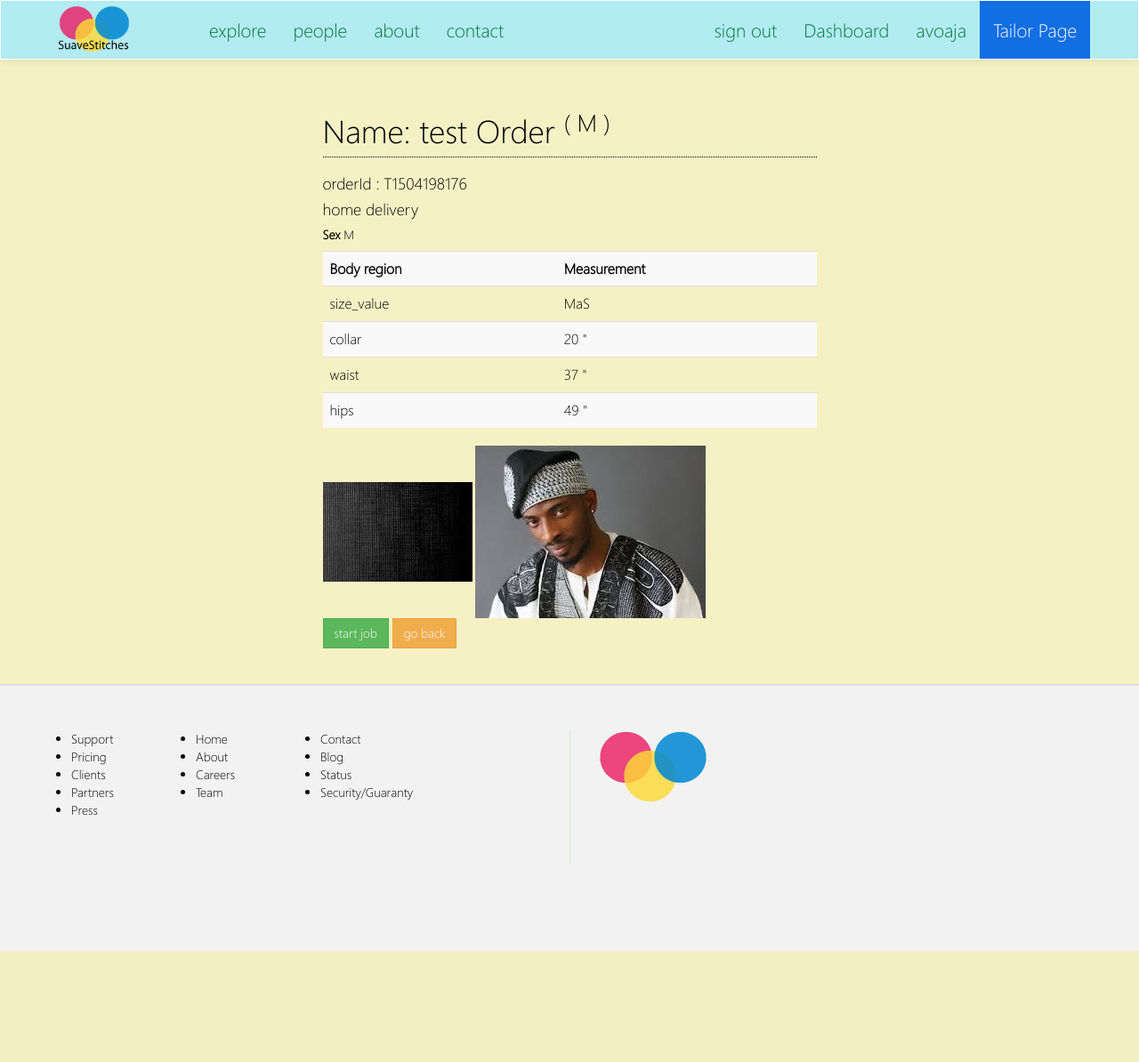
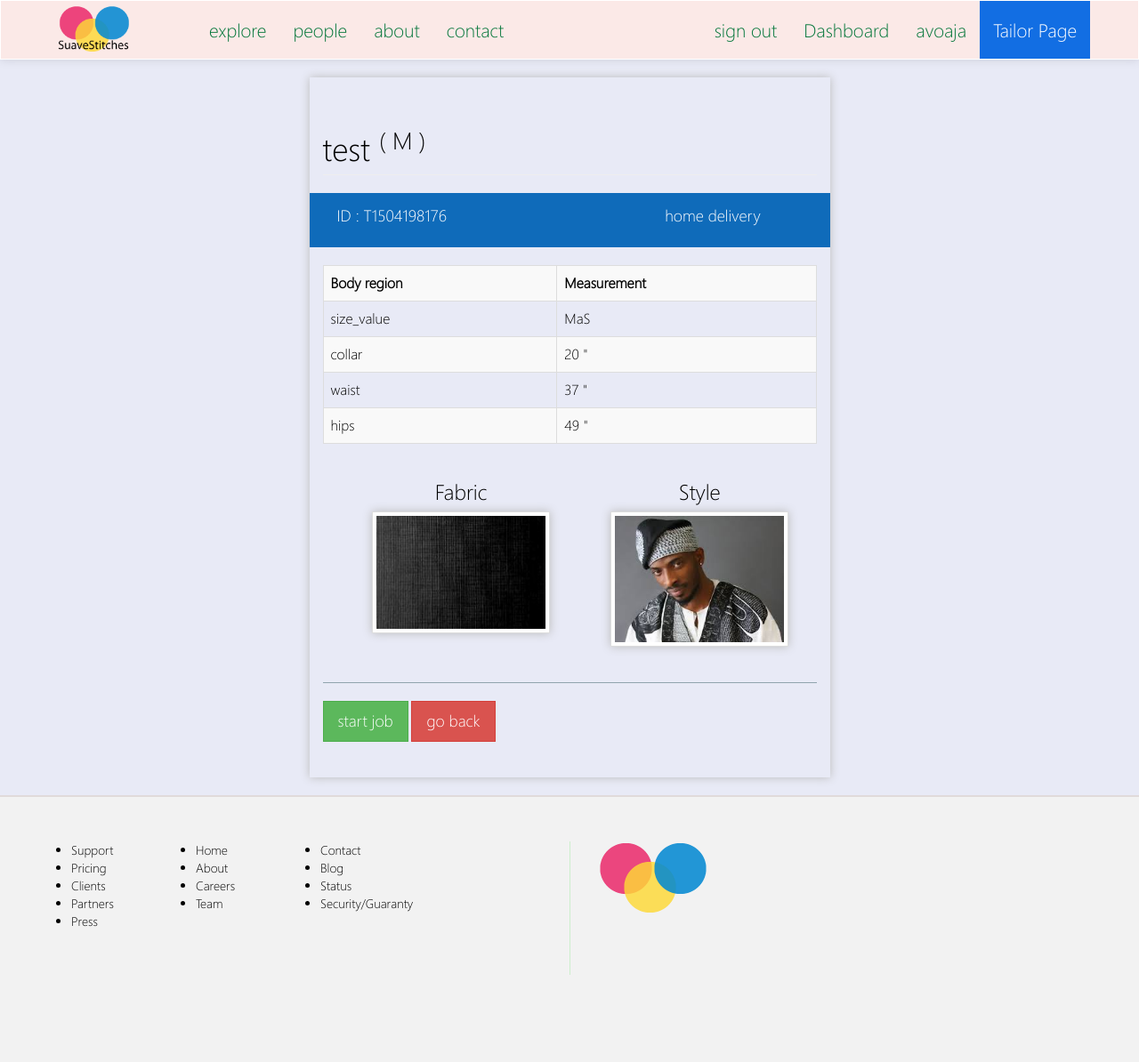
Before and after one commit to avoajaugochukwu/suaveproject, a Django app: a page that uses suave/templates/i/layout/base.html in a window 1280 px wide. Shown: the whole page at 89% size. Before the commit the page ends 1069 px from the top, so only its background shows below. Run offline with Django 3.2, Linux system fonts and the light colour scheme; a user stored in the database is signed in; data comes from the database, SQL or seed files in the repository; both versions use the stored data as it was after the commit; some libraries are stand-ins or nearby versions.

Commit message:
tailorOrderDetails UI and corrected helper.mainOrderId for 1 and 2 digits month and day values

```diff
--- a/suave/static/css/_variables.scss
+++ b/suave/static/css/_variables.scss
@@ -1,19 +1,5 @@
 $white: #fff;
 /* for django errors*/
-.tailorPage-color {
-  background: #90A4AE;
-  background: #BDBDBD;
-  background: #B2EBF2;
-  background: #d8f0f3;
-  background: #e8f2f3;
-  background: #f6f1c4;
-  // background: #2f0f56;
-  // background: #4a148c;
-  // background: #5C6BC0;
-  // color: #fff;
-  // color: #FFa;
-}
-
 .errorlist {
   color: red;
   line-height: 20px;
--- a/suave/static/css/client/_order.scss
+++ b/suave/static/css/client/_order.scss
@@ -88,7 +88,6 @@ label {
 
 .fabric {
 	text-align: center;
-	border-bottom: 1px solid #cec;
 	padding: 10px;
 }
 .fabric input, .size-container input {
--- a/suave/static/css/style.css
+++ b/suave/static/css/style.css
@@ -1,14 +1,5 @@
 @import url(bootstrap-3.min.css);
 /* for django errors*/
-.tailorPage-color {
-  background: #90A4AE;
-  background: #BDBDBD;
-  background: #B2EBF2;
-  background: #d8f0f3;
-  background: #e8f2f3;
-  background: #f6f1c4;
-}
-
 .errorlist {
   color: red;
   line-height: 20px;
@@ -315,6 +306,13 @@ a:hover {
     line-height: 50px;
   }
 }
+/* styling for all Tailor pages */
+/* To differentiate it from other pages */
+.tailorPage-color {
+  background: #ECEFF1;
+  background: #E8EAF6;
+}
+
 .below-jumbotron-tailor {
   background: #212121;
   color: #80DEEA;
@@ -357,6 +355,21 @@ a:hover {
     line-height: 40px;
   }
 }
+.tailor-order-details {
+  box-shadow: 0px 0px 10px #bbb;
+  margin-top: 20px;
+  margin-bottom: 20px;
+}
+
+.tailor-order-details-img {
+  padding: 0 auto;
+  text-align: center;
+}
+
+.tailor-order-details-img img {
+  box-shadow: 0px 0px 10px #bbb;
+}
+
 .new_user_check {
   background: #AD1457;
   color: #ff0;
@@ -458,7 +471,6 @@ label {
 
 .fabric {
   text-align: center;
-  border-bottom: 1px solid #cec;
   padding: 10px;
 }
 
@@ -492,10 +504,6 @@ label input:checked ~ .size-container, label input:checked ~ .fabric {
   border-radius: 0 !important;
 }
 
-.page-header {
-  border-bottom: 1px #000 dotted;
-}
-
 body {
   color: #000;
   font-family: weblysleek, arial;
--- a/suave/static/css/style.scss
+++ b/suave/static/css/style.scss
@@ -6,6 +6,7 @@
 @import "signup";
 @import "home";
 @import "tailor/tailorHome";
+@import "tailor/tailorOrderDetails";
 @import "client/dashboard";
 @import "client/order";
 /* Variables */
@@ -27,7 +28,6 @@
 	// margin: 0;
 }
 .page-header {
-	border-bottom: 1px #000 dotted;
 }
 body {
 	color: #000;
--- a/suave/static/css/tailor/_tailorHome.scss
+++ b/suave/static/css/tailor/_tailorHome.scss
@@ -1,3 +1,22 @@
+/* styling for all Tailor pages */
+/* To differentiate it from other pages */
+.tailorPage-color {
+  // background: #B2EBF2;
+  // background: #d8f0f3;
+  // background: #e8f2f3;
+  // background: #f6f1c4;
+  // background: #ffe1e1;
+  // background: #2f0f56;
+  // background: #4a148c;
+  // background: #5C6BC0;
+  background: #ECEFF1;
+  background: #E8EAF6;
+  // color: #fff;
+  // color: #FFa;
+}
+
+// ----------------------
+
 .below-jumbotron-tailor {
 	background: #212121;
 	color: #80DEEA;
--- /dev/null
+++ b/suave/static/css/tailor/_tailorOrderDetails.scss
@@ -0,0 +1,14 @@
+.tailor-order-details {
+	// border: 1px solid #ccc;
+	box-shadow: 0px 0px 10px #bbb;
+	margin-top: 20px;
+	margin-bottom: 20px;
+}
+
+.tailor-order-details-img {
+	padding: 0 auto;
+	text-align: center;
+}
+.tailor-order-details-img img {
+	box-shadow: 0px 0px 10px #bbb;
+}
--- a/suave/templates/i/client/order.html
+++ b/suave/templates/i/client/order.html
@@ -81,7 +81,7 @@
 				<div role="tabpanel" class="tab-pane" id="female">
 					<div class="row">
 						<div class="col-lg-6 col-lg-offset-3 order-tab-content" style="">
-							<div class="size-details size-details-head">__
+							<div class="size-details size-details-head">
 								<li>Size</li>
 								<li>Chest</li>
 								<li>Waist</li>
@@ -112,7 +112,7 @@
 				<div role="tabpanel" class="tab-pane" id="male">
 					<div class="row">
 						<div class="col-lg-6 col-lg-offset-3 order-tab-content" style="">
-							<div class="size-details size-details-head">__
+							<div class="size-details size-details-head">
 								<li>Size</li>
 								<li>Chest</li>
 								<li>Waist</li>
--- a/suave/templates/i/layout/base.html
+++ b/suave/templates/i/layout/base.html
@@ -25,7 +25,7 @@
 
 
 	{% if tailorPage %}
-		<nav class="navbar navbar-default" role="navigation" style="background:#B2EBF2">
+		<nav class="navbar navbar-default" role="navigation" style="background:#FBE9E7">
 	{% else %}
 		<nav class="navbar navbar-default" role="navigation">
 	{% endif %}
--- a/suave/templates/i/tailor/order_details.html
+++ b/suave/templates/i/tailor/order_details.html
@@ -3,19 +3,21 @@
 {% block title %} {{ order.client }} | {{ title }} {% endblock %}
 
 {% block main_section %}
-<div class="col-lg-6 col-lg-offset-3"><br>
-	<h1 class="page-header">Name: {{ order.client }} Order <sup>( {{ order.sex }} )</sup></h1>
-		<h4>orderId : {{ order.main_order_id }}</h4>
-		<h4>{{ order.delivery_option|lower }}</h4>
-		<h5><b>Sex</b> {{ order.sex }}</h5>
+<div class="col-lg-6 col-lg-offset-3 tailor-order-details"><br>
+	<h1 class="page-header">{{ order.client }} <sup>( {{ order.sex }} )</sup></h1>
+	<div class="row alert" style="background:#0f6bba;color:#fff">
+		<h4 class="col-lg-6">ID : {{ order.main_order_id }}</h4>
+		<h4 class="col-lg-4 col-lg-offset-2">{{ order.delivery_option|lower }}</h4>
+	</div>
+		<!-- <h3 class="alert alert-success"><b>Sex</b> {{ order.sex }}</h3> -->
 
 
-		<table class="table table-striped table-hover">
+
+		<table class="table table-striped table-hover table-bordered">
 			<tr>
 				<th>Body region</th>
 				<th>Measurement</th>
 			</tr>
-
 {% for instance in size %}
 	{% for field, value in instance.fields.items %}
 		{% if value != None %}
@@ -28,12 +30,25 @@
 {% endfor %}
 
 		</table>
-		<img src="/static/img/fabrics/{{ fabric.image_url }}">
-		<img src="/static/img/styles/{{ style.image_url }}">
+		<div class="tailor-order-details-img">
+			<div class="row">
+				<div class="col-lg-5 col-lg-offset-1">
+					<h3>Fabric</h3>
+					<img src="/static/img/fabrics/{{ fabric.image_url }}" width="200" height="200" class="img-thumbnail">
+				</div>
+				<div class="col-lg-6">
+					<h3>Style</h3>
+					<img src="/static/img/styles/{{ style.image_url }}"   width="200" height="200" class="img-thumbnail">
+				</div>
+			</div>
+		</div>
+
+
 		<br>
-		<div class="dashboard-button-panel">
-			<a href="{% url 'suave:tailorStartOrder' order.main_order_id %}" class="btn btn-success btn-md">start job</a>
-		<a href="{% url 'suave:tailorDashboard' %}" class="btn btn-warning btn-md">go back</a>
+		<div class="">
+		<hr style="border-color:#90A4AE">
+			<a href="{% url 'suave:tailorStartOrder' order.main_order_id %}" class="btn btn-success btn-lg">start job</a>
+		<a href="{% url 'suave:tailorDashboard' %}" class="btn btn-danger btn-lg">go back</a>
 		</div>
 
 	<br><br>
--- a/suave/views.py
+++ b/suave/views.py
@@ -20,11 +20,6 @@ from suave.helper import *
 
 """
 	@Todo
-	>>>>>>>>>>>>>>>>>>>>>>>
-	Change Size to have foreign key of Order so we can delete it along with Order-> Client-> and User
-	>>>>>>>>>>>>>>>>>>>>>>>
-
-	@Todo
 	add estimated time of delivery after order is started
 
 
@@ -35,9 +30,6 @@ from suave.helper import *
 	Make email field in User model unique that is test for email availability before registering users client or tailor
 
 	@Todo
-	Add notes option to order use the details field
-
-	@Todo
 	Tailor details view should show only service cost i.e cost that relates to the tailor
 
 	@????
@@ -46,19 +38,10 @@ from suave.helper import *
 	@Optimize join tailorRegister and clientRegister into one
 
 	@Todo
-	Scrutinize Inches and Sizes model
-
-	@Todo
 	Clients should edit their orders up to a certain time
 
 	@Todo
-	Write function to check if form feilds of order is valid
-
-	@Todo
 	Sex should be radio button that dictates size table display
-
-	@Todo
-	Tailor order view should include image of fabric and style,
 
 	@Todo
 	Email blast to client one order is completed
@@ -308,6 +291,7 @@ def tailorStartOrder(request, main_order_id):
 	order.tailor = tailor
 	order.status = 'IN PROGRESS'
 	order.save()
+
 	return redirect('suave:tailorDashboard')
 
 @login_required
```
Also changed, not shown: suave/helper.py (+19 -5 lines), db.sqlite3, 2 other files.
